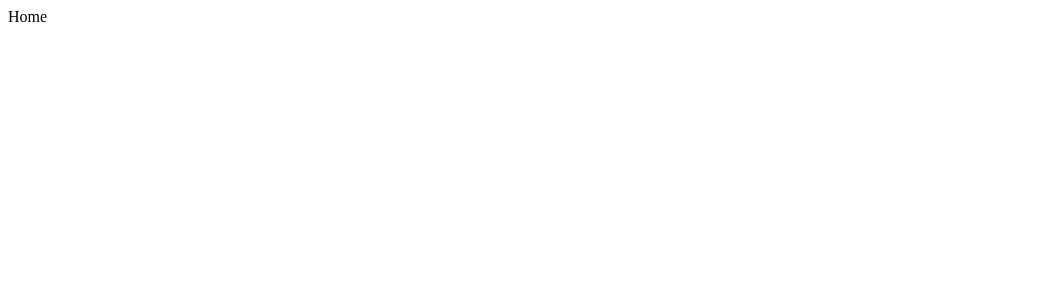
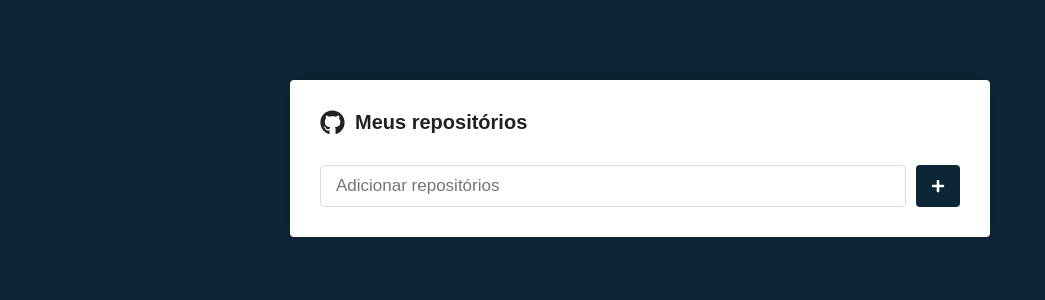
Before and after one commit to carlosdaniiel07/react-github-repos, a React (Create React App) app: page / in a window 1280 px wide. Shown: the top 300 px of the page, without its empty margins (0-1045 px from the left). Built offline with nearby package versions, Linux system fonts and the light colour scheme.

Commit message:
feat: create home page (base styles)

```diff
--- a/package.json
+++ b/package.json
@@ -13,8 +13,10 @@
     "@types/react-dom": "^18.0.2",
     "react": "^18.0.0",
     "react-dom": "^18.0.0",
+    "react-icons": "^4.3.1",
     "react-router-dom": "^6.3.0",
     "react-scripts": "5.0.1",
+    "styled-components": "^5.3.5",
     "typescript": "^4.6.3",
     "web-vitals": "^2.1.4"
   },
@@ -41,5 +43,8 @@
       "last 1 firefox version",
       "last 1 safari version"
     ]
+  },
+  "devDependencies": {
+    "@types/styled-components": "^5.1.25"
   }
 }
--- a/src/App.tsx
+++ b/src/App.tsx
@@ -1,9 +1,14 @@
-import React from 'react';
-import AppRoutes from './routes';
+import React from "react";
+import AppRoutes from "./routes";
+
+import GlobalStyles from "~/styles/global";
 
 function App() {
   return (
-    <AppRoutes />
+    <>
+      <GlobalStyles />
+      <AppRoutes />;
+    </>
   );
 }
 
--- a/src/pages/home/index.tsx
+++ b/src/pages/home/index.tsx
@@ -1,5 +1,21 @@
 import React from "react";
+import { FaGithub, FaPlus } from "react-icons/fa";
+import { Container, Form, SubmitButton } from "./styles";
 
-const Home = () => <div>Home</div>;
+const Home = () => (
+  <Container>
+    <h1>
+      <FaGithub size={25} />
+      Meus repositórios
+    </h1>
+
+    <Form onSubmit={() => {}}>
+      <input type="text" placeholder="Adicionar repositórios" />
+      <SubmitButton>
+        <FaPlus color="#FFF" size={14} />
+      </SubmitButton>
+    </Form>
+  </Container>
+);
 
 export default Home;
--- /dev/null
+++ b/src/pages/home/styles.ts
@@ -0,0 +1,46 @@
+import styled from "styled-components";
+
+export const Container = styled.div`
+  max-width: 700px;
+  background-color: #FFF;
+  border-radius: 4px;
+  box-shadow: 0 0 20px rgba(0, 0, 0, 0.2);
+  padding: 30px;
+  margin: 80px auto;
+
+  h1 {
+    font-size: 20px;
+    display: flex;
+    flex-direction: row;
+    align-items: center;
+
+    svg {
+      margin-right: 10px;
+    }
+  }
+`;
+
+export const Form = styled.form`
+  margin-top: 30px;
+  display: flex;
+  flex-direction: row;
+
+  input {
+    flex: 1;
+    border: 1px solid #DDD;
+    padding: 10px 15px;
+    border-radius: 4px;
+    font-size: 17px;
+  }
+`;
+
+export const SubmitButton = styled.button`
+  background-color: #0D2636;
+  border: 0;
+  border-radius: 4px;
+  margin-left: 10px;
+  padding: 0 15px;
+  display:  flex;
+  justify-content: center;
+  align-items: center;
+`;
--- /dev/null
+++ b/src/styles/global.ts
@@ -0,0 +1,32 @@
+import { createGlobalStyle } from "styled-components";
+
+const GlobalStyles = createGlobalStyle`
+  * {
+    margin: 0;
+    padding: 0;
+    outline: 0;
+    box-sizing: border-box;
+  }
+
+  html, body, #root {
+    min-height: 100%;
+  }
+
+  body {
+    background-color: #0D2636;
+    font-size: 14px;
+    -webkit-font-smoothing: antialiased !important;
+  }
+
+  body, input, button {
+    color: #222;
+    font-size: 14px;
+    font-family: Arial, Helvetica, sans-serif;
+  }
+
+  button {
+    cursor: pointer;
+  }
+`;
+
+export default GlobalStyles;
```
Also changed, not shown: 1 other file (tests, documents, lock files or other folders).
